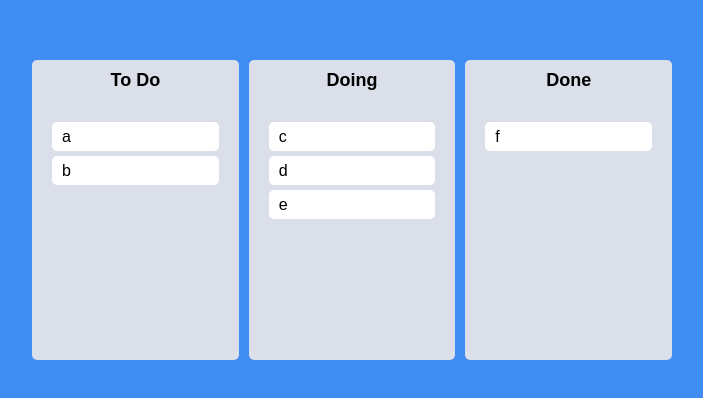
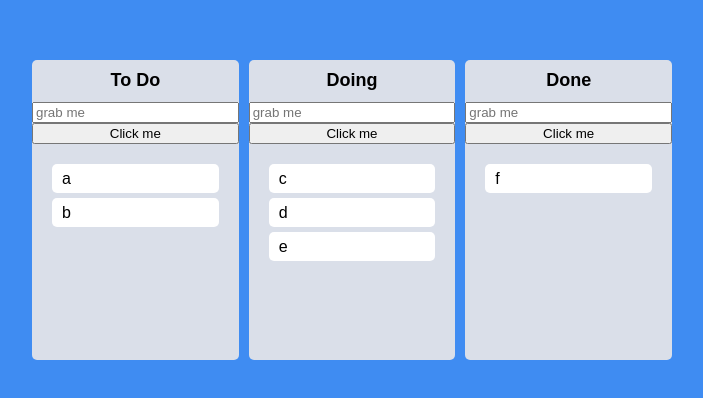
Before and after one commit to seovee/react-masterclass, a React (Create React App) app: page / in a window 1280 px wide. Shown: the part 190-588 px from the top of the page, without its empty margins (288-991 px from the left). Built offline with nearby package versions, Linux system fonts and the light colour scheme.

Commit message:
7.13 useRef에 대한 짧으 내용

```diff
--- a/src/Components/Board.tsx
+++ b/src/Components/Board.tsx
@@ -1,6 +1,7 @@
 import { Droppable } from "react-beautiful-dnd";
 import styled from "styled-components";
 import DragabbleCard from "./DragabbleCard";
+import { useRef } from "react";
 
 const Wrapper = styled.div`
   padding-top: 10px;
@@ -41,9 +42,19 @@
 }
 
 function Board({ toDos, boardId }: IBoardProps) {
+  const inputRef = useRef<HTMLInputElement>(null);
+  const onClick = () => {
+    inputRef?.current?.focus();
+    setTimeout(() => {
+      inputRef.current?.blur();
+    }, 2000);
+  };
+
   return (
     <Wrapper>
       <Title>{boardId}</Title>
+      <input ref={inputRef} placeholder="grab me" />
+      <button onClick={onClick}>Click me</button>
       <Droppable droppableId={boardId}>
         {(magic, snapshot) => (
           <Area
```
